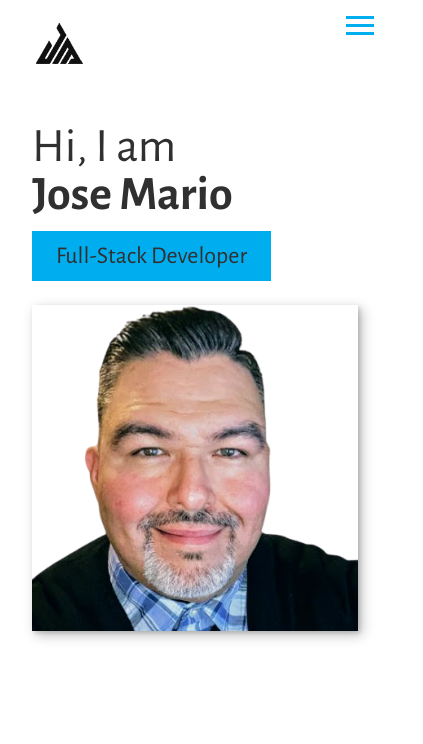
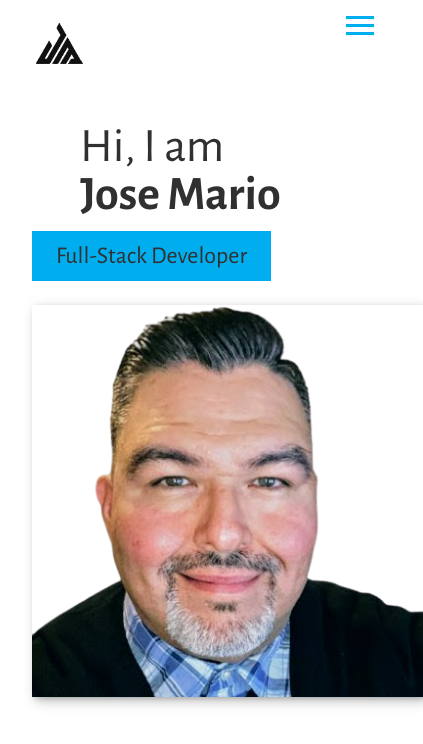
Before and after one commit to JoseMarioDev/josemariodev-portfolio, a React (Create React App) app: page / in a window 390 px wide. Shown: the top 744 px of the page, 423 px wide, since content can reach past the window. Built offline with nearby package versions, Linux system fonts and the light colour scheme.

Commit message:
:lipstick: Updating styling in intro component
added wrapper and change img size. refactor media query styling

```diff
--- a/src/components/intro/Intro.js
+++ b/src/components/intro/Intro.js
@@ -9,7 +9,9 @@ const Intro = () => {
       <p className="section__subtitle section__subtitle--intro">
         Full-Stack Developer
       </p>
-      <img src={selfie} alt="Jose red selfie" className="intro__img" />
+      <div className="img-wrapper">
+      <img src={selfie} alt="Jose selfie" className="intro__img" />
+      </div>
     </section>
   );
 };
--- a/src/scss/_intro.scss
+++ b/src/scss/_intro.scss
@@ -19,7 +19,9 @@ strong {
 .modal-links {
   padding: 0rem 0 5rem 0;
 }
-
+.img-wrapper {
+  width: 120%;
+}
 .intro__img {
   box-shadow: $bs;
 }
@@ -33,8 +35,7 @@ strong {
 // ************
 
 .section__title {
-  margin-top: 1rem;
-  margin-bottom: 0.25em;
+  margin: 1rem 0 0.25em 3rem;
 }
 
 .section__title--intro {
--- a/src/scss/_media.scss
+++ b/src/scss/_media.scss
@@ -23,9 +23,11 @@
     justify-content: space-evenly;
     flex-direction: row;
   }
-
+  .img-wrapper {
+    grid-area: img;
+  }
   .intro__img {
-    grid-area: img;
+    // grid-area: img;
     min-width: 250px;
     position: relative;
   }
@@ -43,9 +45,7 @@
     left: -1.5em;
     width: calc(100% + 1.5em);
   }
-}
 
-@media (min-width: 600px) {
   .about-me {
     display: grid;
     grid-template-columns: 1fr 300px;
```
